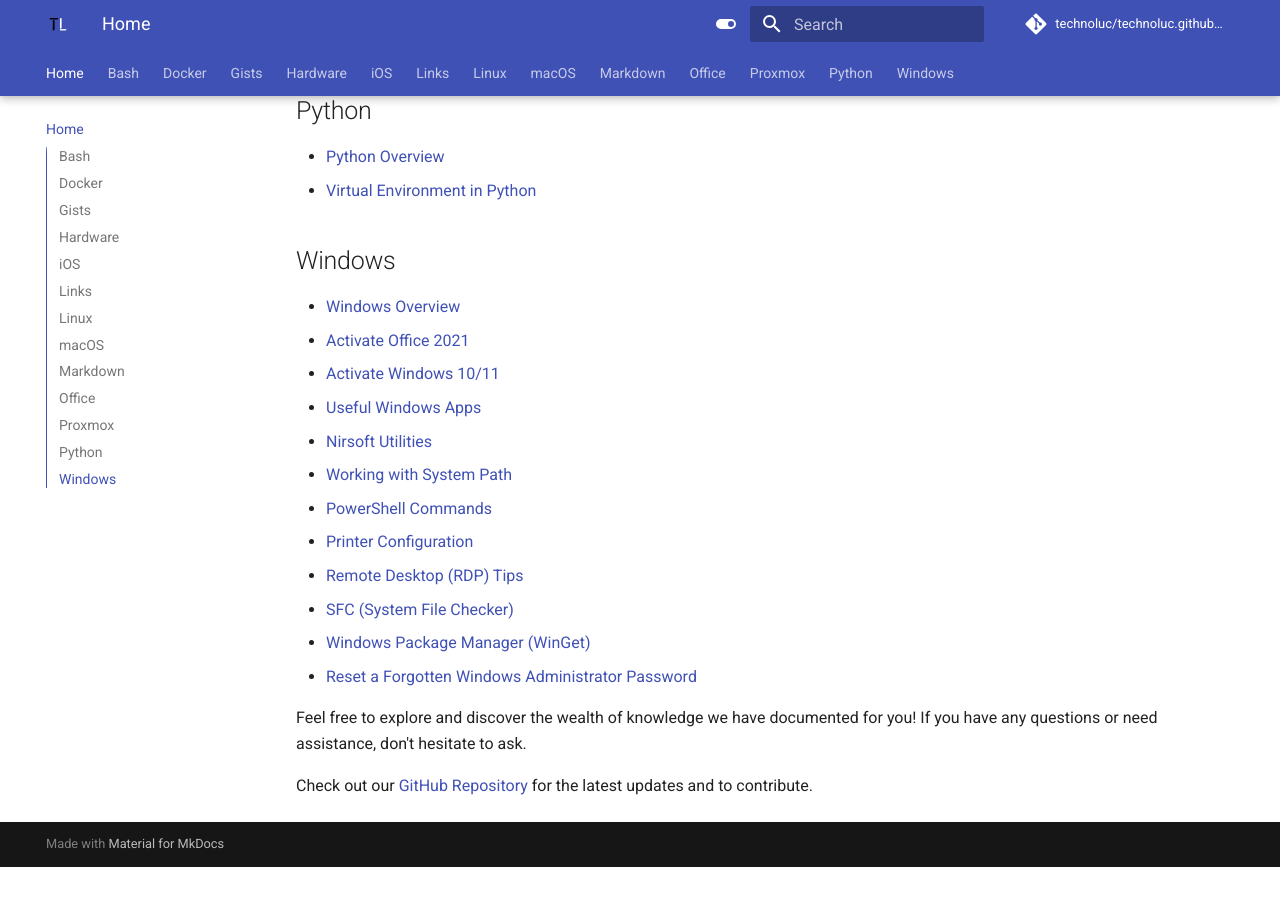
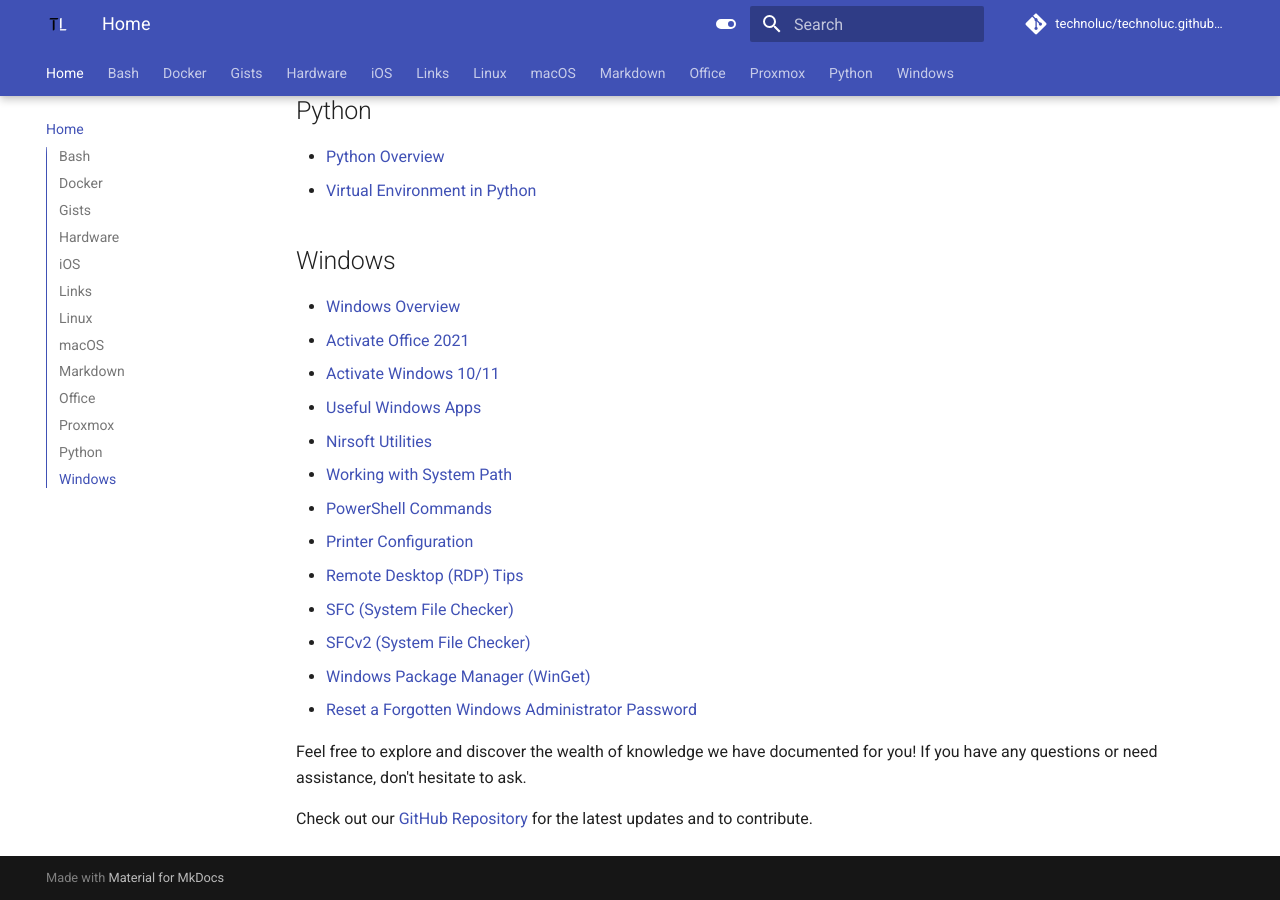
Before and after one commit to technoluc/technoluc.github.io, an MkDocs documentation site: the page built from docs/index.md, in a window 1280 px wide and 900 px high, scrolled down 2848 px. Built offline with MkDocs 1.6.1 and Material for MkDocs 9.7.7, drawn with Linux system fonts in a browser that asks for light colours; comment, search, counter and statistics services are not loaded; before the commit the page ends 3715 px from its top, so only the background shows below that.

Commit message:
Update index.md

```diff
--- a/docs/index.md
+++ b/docs/index.md
@@ -86,6 +86,7 @@ Explore the documentation categories:
 - [Printer Configuration](windows/printers.md)
 - [Remote Desktop (RDP) Tips](windows/rdp.md)
 - [SFC (System File Checker)](windows/sfc.md)
+- [SFCv2 (System File Checker)](windows/sfcv2.md)
 - [Windows Package Manager (WinGet)](windows/winget.md)
 - [Reset a Forgotten Windows Administrator Password](windows/admin.md)
 
```
